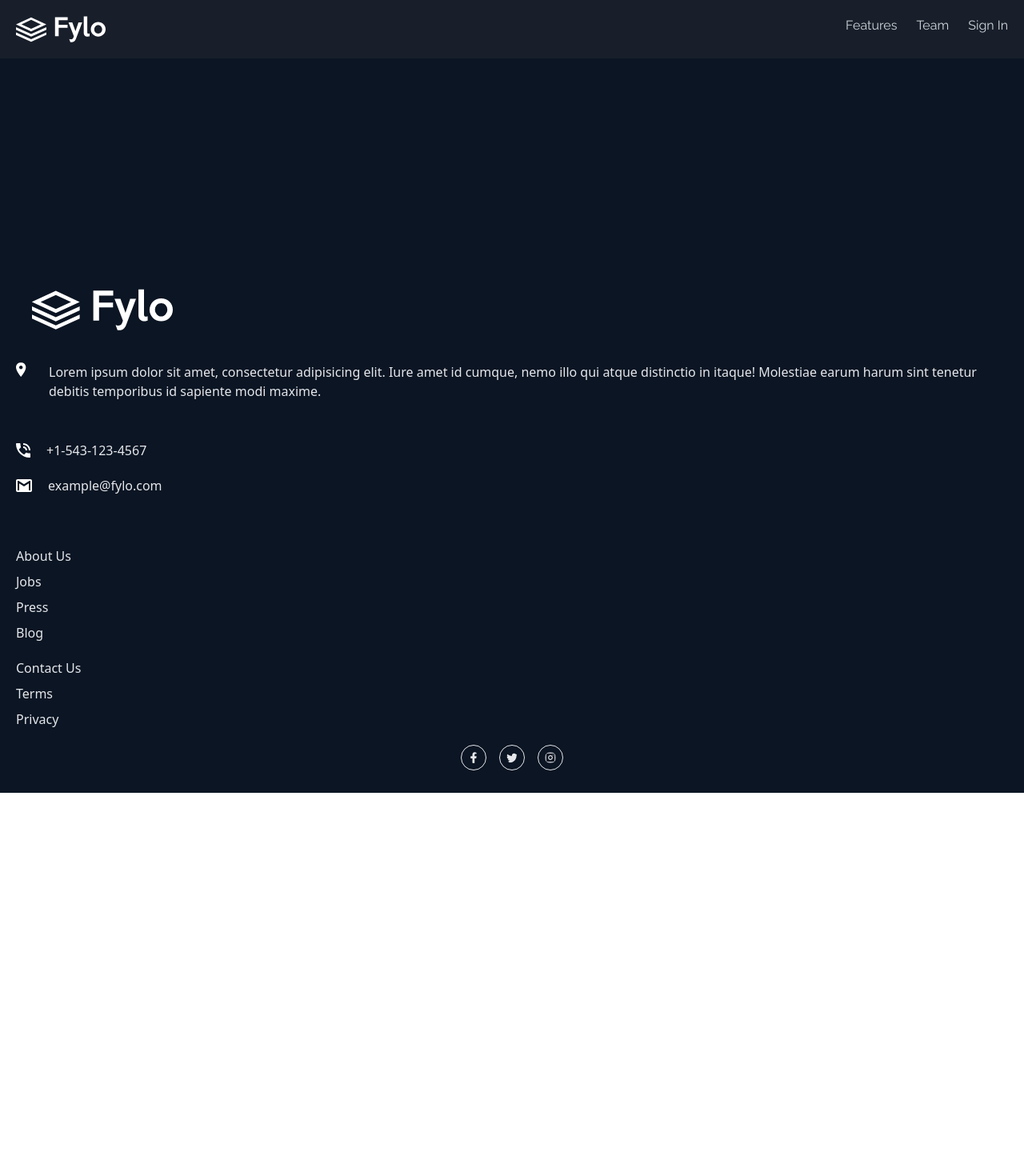
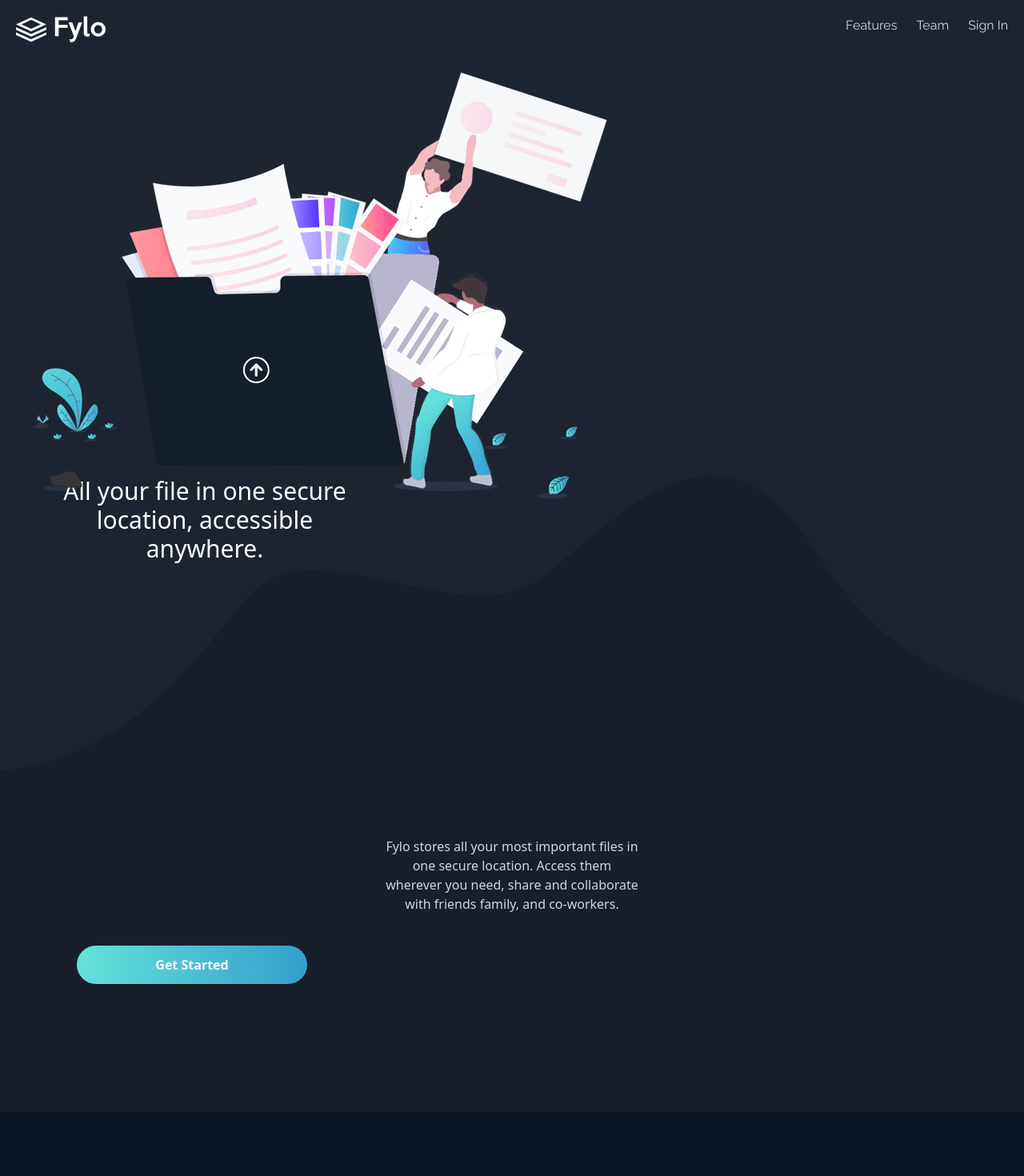
Before and after one commit to RonenTGreat/fylo_dark_theme_page, a React (Vite) app: page / in a window 1280 px wide. Shown: the top 1470 px of the page at 80% size. Before the commit the page ends 1007 px from the top, so only its background shows below. Built offline with nearby package versions, Linux system fonts and the light colour scheme.

Commit message:
done with first section of body

```diff
--- a/src/App.jsx
+++ b/src/App.jsx
@@ -1,11 +1,13 @@
 import './App.css'
 import Footer from './components/footer/footer.component'
 import Header from './components/header/header.component'
+import Container from './components/container/container.component'
 
 function App() {
   return (
     <div className="App">
       <Header />
+      <Container />
       <Footer />
     </div>
   )
--- /dev/null
+++ b/src/components/container/container.component.jsx
@@ -0,0 +1,33 @@
+import intro from "../../images/illustration-intro.png"
+
+import curveMobile from "../../images/bg-curvy-mobile.svg"
+
+import curveDesktop from "../../images/bg-curvy-desktop.svg"
+
+
+const Container = () => {
+  return (
+    <main className="pb-40 bg-main-color">
+      <section className="bg-intro-color">
+        <img className="px-10 pt-4 relative z-30" src={intro} alt="hero image" />
+      </section>
+      <section className=" bg-main-color">
+          <picture>
+            <source media="(max-width: 1440px)" srcset={curveDesktop} />
+            <img className=" bg-intro-color relative z-10 bottom-7" src={curveMobile} alt="intro" />
+          </picture>
+
+          <h1 className="absolute z-10 bottom-24 text-3xl text-white text-center max-w-sm ml-16">All your file in one secure location, accessible anywhere.</h1>
+
+          <p className="text-center text-gray-300 max-w-xs mx-auto mt-6">
+          Fylo stores all your most important files in one secure location. Access them wherever
+          you need, share and collaborate with friends family, and co-workers.
+          </p>
+
+        <button className=" text-white font-semibold bg-gradient-to-r from-mycyan to-myblue hover:bg-gradient-to-r hover:to-mycyan w-72 ml-24 mt-10 p-3 rounded-full">Get Started</button>
+      </section>
+    </main>
+   );
+}
+
+export default Container;
--- a/src/components/header/header.component.jsx
+++ b/src/components/header/header.component.jsx
@@ -3,7 +3,7 @@ import logo from "../../images/logo.svg"
 
 const Header = () => {
   return (
-    <header className=" font-raleway bg-main-color text-gray-300 flex justify-between p-5">
+    <header className=" font-raleway bg-intro-color text-gray-300 flex justify-between p-5">
       <img className="w-28 object-contain" src={logo} alt="" />
 
       <nav className="flex gap-6">
```
